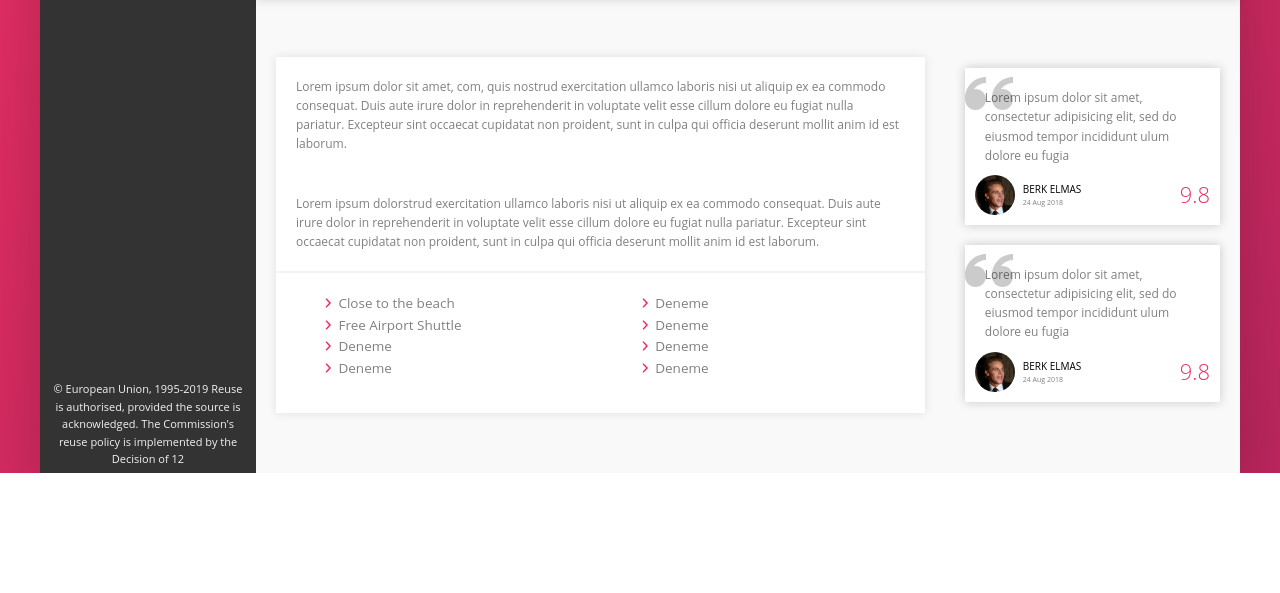
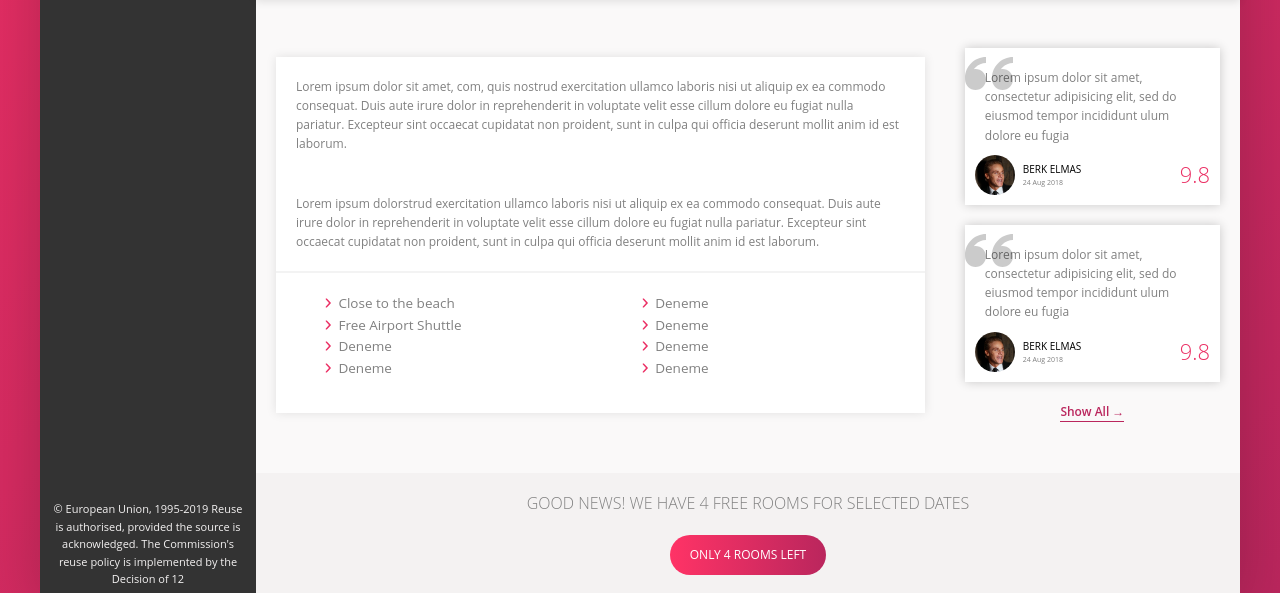
Before and after one commit to berkelmas/cssPortfolio2, a website: page index.html in a window 1280 px wide. Shown: the part 368-961 px from the top of the page. Before the commit the page ends 841 px from the top, so only its background shows below. Drawn offline with Linux system fonts and the light colour scheme.

Commit message:
desktop version mostly finished

```diff
--- a/index.html
+++ b/index.html
@@ -101,6 +101,7 @@
             </div>
 
             <main class="hotel-view">
+
               <div class="hotel-view-images">
                 <div class="hotel-view-images-block">
                   <img class="hotel-view-images-block-img" src="img/house-4.jpeg" alt="">
@@ -151,6 +152,7 @@
               </div>
 
               <div class="hotel-view-block">
+
                 <div class="hotel-view-block-left">
                   <div class="hotel-view-block-left-card">
                     <div class="hotel-view-block-left-card-description">
@@ -198,9 +200,13 @@
                       <span class="hotel-view-block-right-block-profile-score">9.8</span>
                     </div>
                   </div>
+                  <a class="hotel-view-block-right-button">Show All &rarr;</a>
                 </div>
+              </div>
 
-
+              <div class="hotel-view-bottom">
+                <h3 class="hotel-view-bottom-heading">Good News! We Have 4 Free Rooms For Selected Dates</h3>
+                <a class="hotel-view-bottom-button-rooms" href="#">Only 4 Rooms Left</a>
               </div>
 
             </main>
--- a/sass/_hotel-view.scss
+++ b/sass/_hotel-view.scss
@@ -192,6 +192,22 @@
       align-items: center;
       padding: 0 2rem;
 
+      &-button {
+        margin-top: 2rem;
+        background-color: transparent;
+        border: none;
+        color: $color-primary-dark;
+        font-weight: 600;
+        font-size: 1.2rem;
+        border-bottom: 1px solid $color-primary-dark;
+        transition: all .5s;
+        cursor: pointer;
+
+        &:hover{
+          transform: scale(1.2);
+        }
+      }
+
       &-block {
         background-color: white;
         box-shadow: 0 0 1rem rgba(black, .2);
@@ -260,4 +276,48 @@
       }
     }
   }
+
+  &-bottom {
+    display: flex;
+    flex-direction: column;
+    align-items: center;
+    justify-content: space-evenly;
+    min-height: 12rem;
+
+    &-heading {
+      color: gray;
+      font-weight: 300;
+      text-transform: uppercase;
+      font-size: 1.6rem;
+    }
+    &-button-rooms {
+      text-decoration: none;
+      padding: 1rem 2rem;
+      font-size: 1.2rem;
+      color: white;
+      border-radius: 100px;
+      text-transform: uppercase;
+      background-image: linear-gradient(to right, $color-primary-light, $color-primary-dark);
+      position: relative;
+
+      &::before {
+        content: "";
+        position: absolute;
+        top: 0;
+        left: 0;
+        z-index: -1;
+        width: 100%;
+        height: 100%;
+        background-image: linear-gradient(to right, $color-primary-light, $color-primary-dark);
+        border-radius: 100px;
+        padding: 1rem 2rem;
+        transition: all .2s;
+      }
+
+      &:hover &::before{
+        opacity: 0;
+        transform: scale(1.2);
+      }
+    }
+  }
 }
```
Also changed, not shown: css/style.css.
